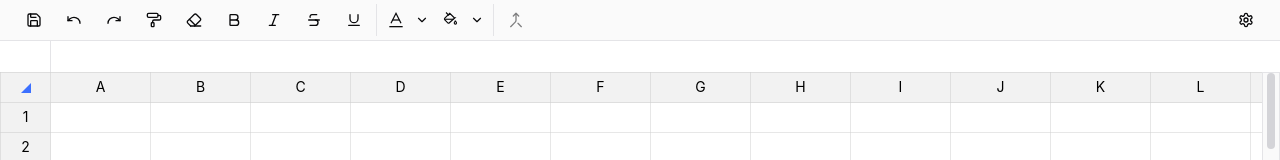
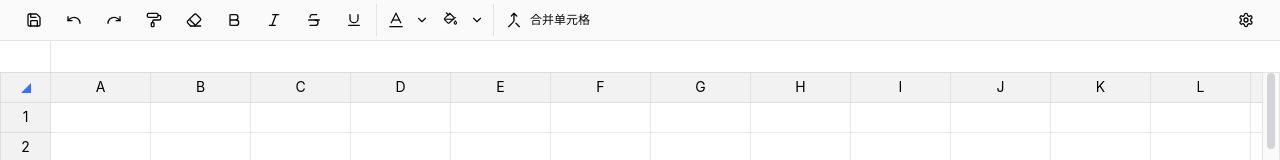
Before and after one commit to muddyrain/spreadsheet, a React (Vite) app: page / in a window 1280 px wide. Shown: the top 160 px of the page. Built offline with nearby package versions, Linux system fonts and the light colour scheme.

Commit message:
feat(custom): 拆分单元格

```diff
--- a/src/components/spreadsheet/Header/index.tsx
+++ b/src/components/spreadsheet/Header/index.tsx
@@ -34,8 +34,10 @@ export const Header: FC<{
   onClick?: (type: ClickType) => void;
 }> = ({ onClick }) => {
   const {
+    updater,
     selection,
     selectedCell,
+    currentCell,
     data,
     sheetCellSettingsConfig,
     setUpdater,
@@ -80,8 +82,14 @@ export const Header: FC<{
         selectionCells.every((cell) =>
           cell.style.textDecoration?.includes("underline"),
         ),
+      isMergeCell: !!(
+        currentCell &&
+        (currentCell.mergeSpan || currentCell.mergeParent)
+      ),
     };
-  }, [selectionCells]);
+    // 通过updater来判断是否需要更新isStyle
+    // eslint-disable-next-line react-hooks/exhaustive-deps
+  }, [selectionCells, currentCell, updater]);
   const handleClick = (type: ClickType) => {
     if (!selectionCells?.length) return;
     switch (type) {
@@ -145,6 +153,16 @@ export const Header: FC<{
       }
       case "merge": {
         if (!selection) return;
+        if (isStyle.isMergeCell) {
+          // 取消合并
+          const { r1, r2, c1, c2 } = getAbsoluteSelection(selection);
+          for (let i = r1; i <= r2; i++) {
+            for (let j = c1; j <= c2; j++) {
+              data[i][j].mergeSpan = null;
+              data[i][j].mergeParent = null;
+            }
+          }
+        } else {
           const { r1, r2, c1, c2 } = getAbsoluteSelection(selection);
           if (r1 === r2 && c1 === c2) return;
           const cell = data[selectedCell?.row || 0][selectedCell?.col || 0];
@@ -170,7 +188,8 @@ export const Header: FC<{
           for (let i = r1; i <= r2; i++) {
             for (let j = c1; j <= c2; j++) {
               if (isAnchorMergePoint) {
-              if (i === selectedCell?.row && j === selectedCell?.col) continue;
+                if (i === selectedCell?.row && j === selectedCell?.col)
+                  continue;
                 if (data[i][j].mergeSpan) {
                   data[i][j].mergeSpan = null;
                 }
@@ -187,6 +206,7 @@ export const Header: FC<{
               }
             }
           }
+        }
         break;
       }
     }
@@ -194,7 +214,12 @@ export const Header: FC<{
     onClick?.(type);
   };
   return (
-    <div className="flex items-center gap-x-1 bg-zinc-50 px-4 py-1 h-10 z-[1]">
+    <div
+      className="flex items-center gap-x-1 bg-zinc-50 px-4 py-1 h-10 z-[1]"
+      onKeyDown={(e) => {
+        e.preventDefault();
+      }}
+    >
       <Tooltip content="保存（未开发）">
         <Toggle
           className="text-lg"
@@ -294,15 +319,18 @@ export const Header: FC<{
       <ColorPicker type="text" selectionCells={selectionCells || []} />
       <ColorPicker type="background" selectionCells={selectionCells || []} />
       <Separator orientation="vertical" />
-      <Tooltip content="合并单元格">
+      <Tooltip content={(isStyle.isMergeCell ? "拆分" : "合并") + "单元格"}>
         <Toggle
-          disabled={!selectionCells?.length || selectionCells.length === 1}
-          className="text-lg"
+          pressed={isStyle.isMergeCell}
+          className="text-lg outline-0"
           onClick={() => {
             handleClick("merge");
           }}
         >
           <Merge />
+          <span className="text-xs">
+            {(isStyle.isMergeCell ? "拆分" : "合并") + "单元格"}
+          </span>
         </Toggle>
       </Tooltip>
       <div className="ml-auto">
--- a/src/components/ui/toggle.tsx
+++ b/src/components/ui/toggle.tsx
@@ -5,7 +5,7 @@ import { cva, type VariantProps } from "class-variance-authority";
 import { cn } from "@/lib/utils";
 
 const toggleVariants = cva(
-  "inline-flex items-center justify-center gap-2 rounded-sm text-sm font-medium hover:bg-muted hover:text-muted-foreground disabled:pointer-events-none disabled:opacity-50 data-[state=on]:bg-accent data-[state=on]:text-accent-foreground [&_svg]:pointer-events-none [&_svg:not([class*='size-'])]:size-4 [&_svg]:shrink-0 focus-visible:border-ring focus-visible:ring-ring/50 focus-visible:ring-[3px] outline-none transition-[color,box-shadow] aria-invalid:ring-destructive/20 dark:aria-invalid:ring-destructive/40 aria-invalid:border-destructive whitespace-nowrap",
+  "inline-flex items-center justify-center gap-2 rounded-sm text-sm font-medium hover:bg-muted hover:text-muted-foreground disabled:pointer-events-none disabled:opacity-50 data-[state=on]:bg-accent data-[state=on]:text-accent-foreground [&_svg]:pointer-events-none [&_svg:not([class*='size-'])]:size-4 [&_svg]:shrink-0 outline-none transition-[color,box-shadow] aria-invalid:ring-destructive/20 dark:aria-invalid:ring-destructive/40 aria-invalid:border-destructive whitespace-nowrap",
   {
     variants: {
       variant: {
--- a/src/hooks/useSpreadsheet.tsx
+++ b/src/hooks/useSpreadsheet.tsx
@@ -129,10 +129,14 @@ export const useSpreadsheet = (
     },
     [sheets, activeSheetId],
   );
-
+  const currentSheet = useMemo(() => {
+    if (!sheets?.length) return null;
+    const sheet = sheets.find((sheet) => sheet.id === activeSheetId);
+    return sheet || null;
+  }, [sheets, activeSheetId]);
   const currentCell: CellData | null = useMemo(() => {
     if (!sheets?.length) return null;
-    const targetSheet = sheets.find((sheet) => sheet.id === activeSheetId);
+    const targetSheet = currentSheet;
     const data = targetSheet?.data;
     if (!data?.length) return null;
     const selectedCell = targetSheet?.selectedCell;
@@ -144,12 +148,7 @@ export const useSpreadsheet = (
     );
     if (cell?.readOnly) return null;
     return cell;
-  }, [sheets, activeSheetId, getCurrentCell]);
-  const currentSheet = useMemo(() => {
-    if (!sheets?.length) return null;
-    const sheet = sheets.find((sheet) => sheet.id === activeSheetId);
-    return sheet || null;
-  }, [sheets, activeSheetId]);
+  }, [sheets, currentSheet, getCurrentCell]);
   const setCurrentSheet = useCallback(
     <T extends keyof Sheet>(key: T, value: Sheet[T]) => {
       if (!currentSheet) return;
--- a/src/index.css
+++ b/src/index.css
@@ -5,6 +5,10 @@
 
 canvas {
   will-change: transform;
+}
+
+button:focus:not(:focus-visible) {
+  outline: none;
 }
 
 /* 隐藏 WebKit 内核浏览器的滚动条 */
```
Also changed, not shown: 1 other file (tests, documents, lock files or other folders). Lines whose indentation alone changed are shown as unchanged.
